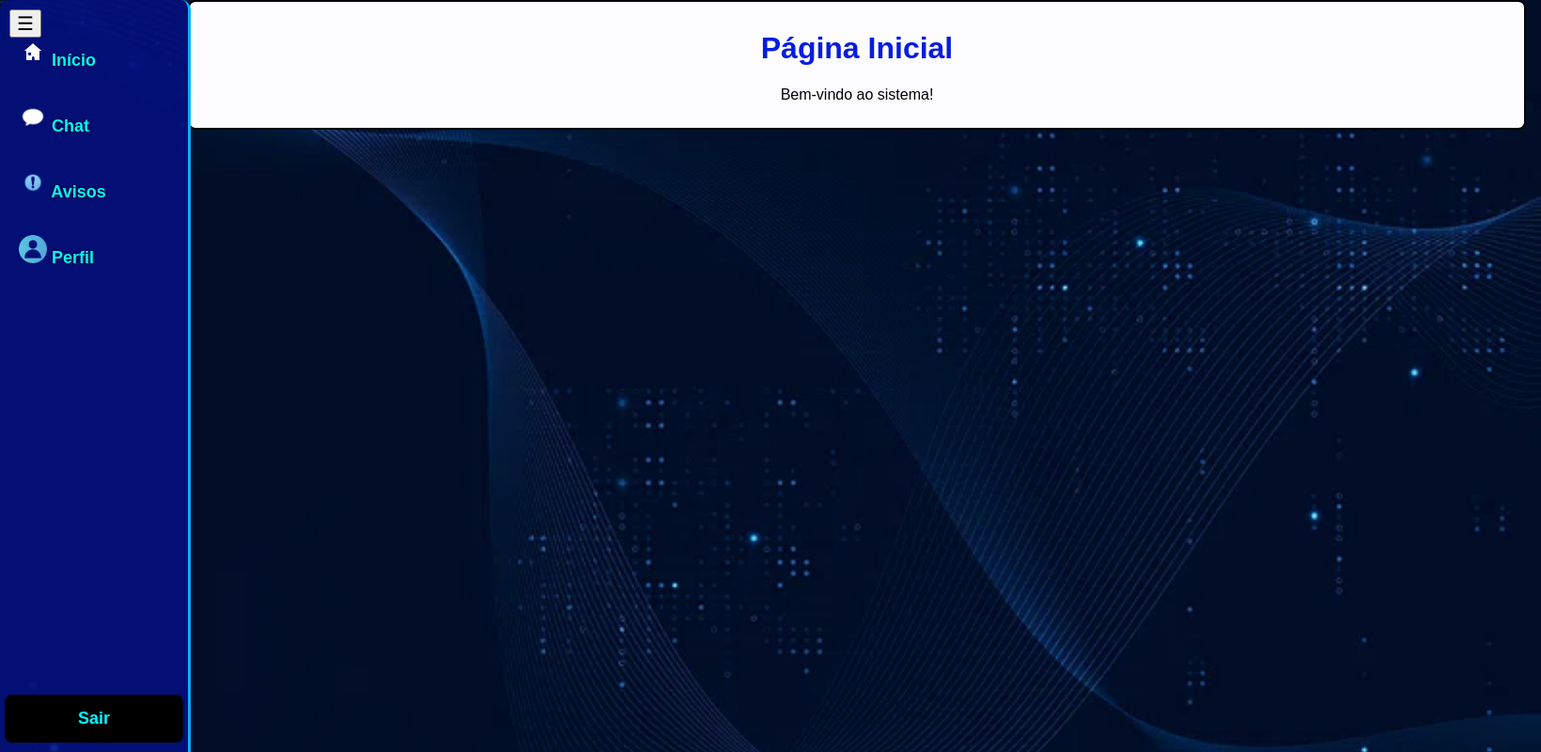
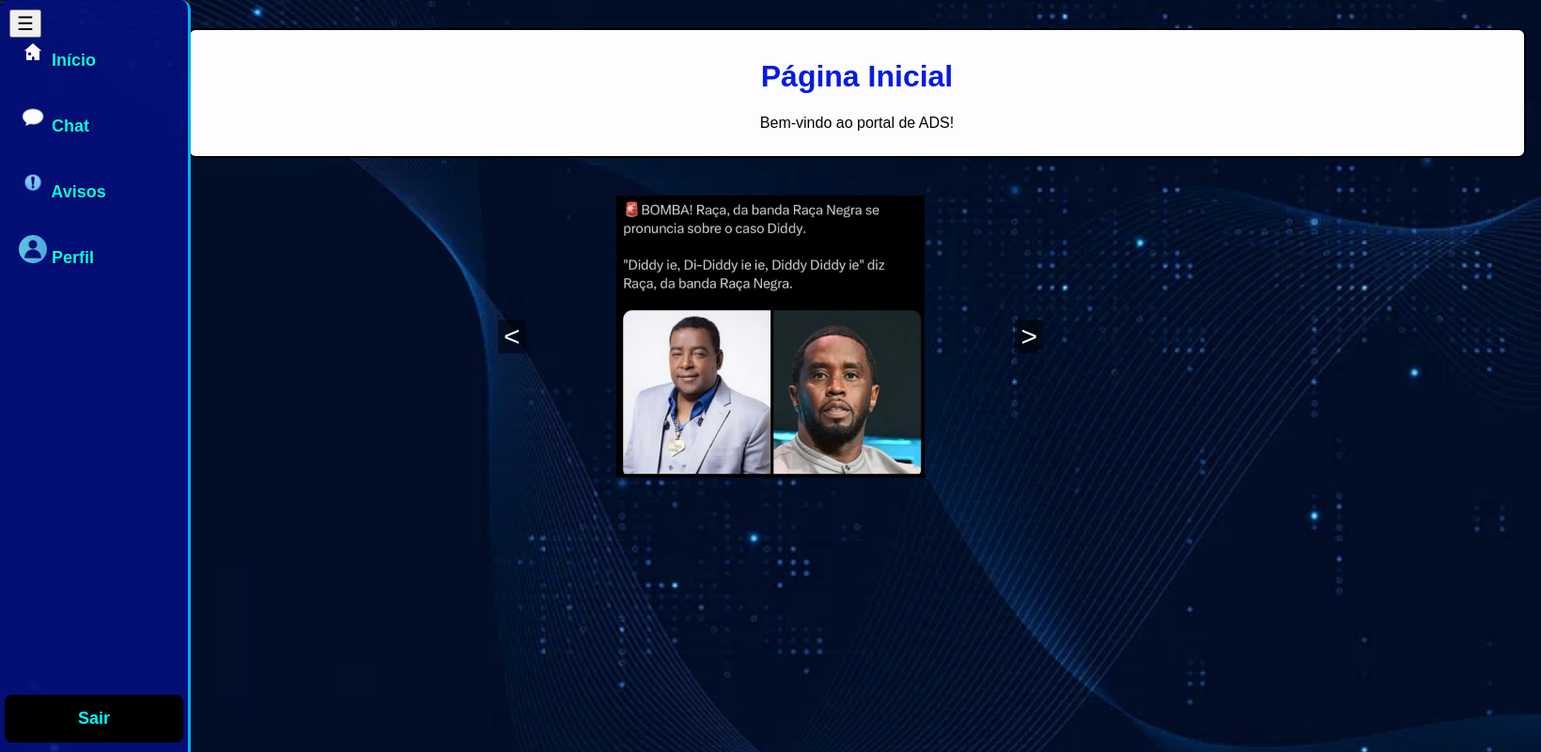
Before and after one commit to Richter06/ads-site, a Flask app: page /index in a window 1640 px wide. Shown: the whole page at 94% size. Run offline with Flask 3, Linux system fonts and the light colour scheme.

Commit message:
Update do carrossel v1

```diff
--- /dev/null
+++ b/static/carrossel.js
@@ -0,0 +1,34 @@
+
+
+document.addEventListener("DOMContentLoaded",  function() {
+
+let index = 0;
+
+const slides = document.querySelector('.slides');
+const total = document.querySelectorAll('.slide').length;
+
+document.querySelector('.next').onclick = () => {
+
+
+
+index++;
+
+if (index >= total) index = 0;
+
+slides.style.transform = `translateX(-${index * 100}%)`;
+
+};
+
+document.querySelector('.prev').onclick = () => {
+
+
+index--;
+
+if(index<0) index = total - 1;
+
+slides.style.transform = `translateX(-${index * 100}%)`;
+
+
+};
+
+});
--- a/static/style.css
+++ b/static/style.css
@@ -44,6 +44,7 @@
 
 .sidebar {
     position: fixed;
+    z-index: 1000;
     top: 0;
     left: 0;
     width: 200px;           /* largura normal */
@@ -99,7 +100,7 @@
 .mensagem { background:#e0e0e0; margin:5px; padding:8px; border-radius:8px; }
 
 /* Botão hamburguer */
-#toggle-btn { position:fixed; top:10px; left:10px; z-index:1000; font-size:20px; cursor:pointer; }
+#toggle-btn { position:relative; top:10px; left:10px; z-index:1100; font-size:20px; cursor:pointer; }
 
 body.interna {
     background: url('fundo.webp') no-repeat center center fixed; /* imagem de fundo */
@@ -108,7 +109,6 @@
     font-family: sans-serif;
     min-height: 100vh;
 }
-
 
 .content {
     border: 2px solid #000000;
@@ -154,3 +154,79 @@
 color: #061ce2;
 
 }
+
+.carrossel {
+
+width: 600px;
+height: 300px;
+
+
+margin: 40px auto;
+
+position: relative;
+z-index: 1;
+overflow: hidden;
+
+
+}
+
+
+
+.slides {
+
+display: flex;
+width: 100%;
+height: 100%;
+transition: transform 0.5s ease;
+
+}
+
+.slide {
+
+min-width: 100%;
+height: 100%;
+
+}
+
+.slide img {
+
+width: 100%;
+height: 100%;
+
+object-fit: contain;
+
+}
+
+   .carrossel button {
+
+    z-index: 5;
+
+position: absolute;
+
+top: 50%;
+
+transform: translateY(-50%);
+
+font-size: 30px;
+
+  background: rgba(0,0,0,0.5);
+
+  color: white;
+
+  border: none;
+
+  cursor: pointer;
+}
+
+.prev {
+
+
+left: 10px;
+
+}
+
+.next {
+
+right: 10px;
+
+}
--- a/templates/index.html
+++ b/templates/index.html
@@ -22,8 +22,39 @@
 
 <div class="content" id="content">
     <h1>Página Inicial</h1>
-    <p>Bem-vindo ao sistema!</p>
+    <p>Bem-vindo ao portal de ADS!</p>
 </div>
+
+
+<!-- embarque nesse carrossel -->
+<div class="carrossel">
+
+    <div class="slides">
+
+        <div class="slide">
+           <img src="{{ url_for('static', filename='rolo1.png') }}">
+        </div>
+
+        <div class="slide">
+            <img src="{{ url_for('static', filename='rolo2.png') }}">
+        </div>
+
+        <div class="slide">
+            <img src="{{ url_for('static', filename='rolo3.png') }}">
+        </div>
+
+    </div>
+
+    <!-- botoes dentro do carrossel -->
+    <button class="prev"><</button>
+    <button class="next">></button>
+
+</div>
+
+
+
+
+
 
 <script>
 function toggleSidebar() {
@@ -34,5 +65,7 @@
 }
 </script>
 
+<script src="{{ url_for('static', filename='carrossel.js') }}"></script>
+
 </body>
 </html>
```
Also changed, not shown: static/rolo1.png (added), static/rolo2.png (added), static/rolo3.png (added).
